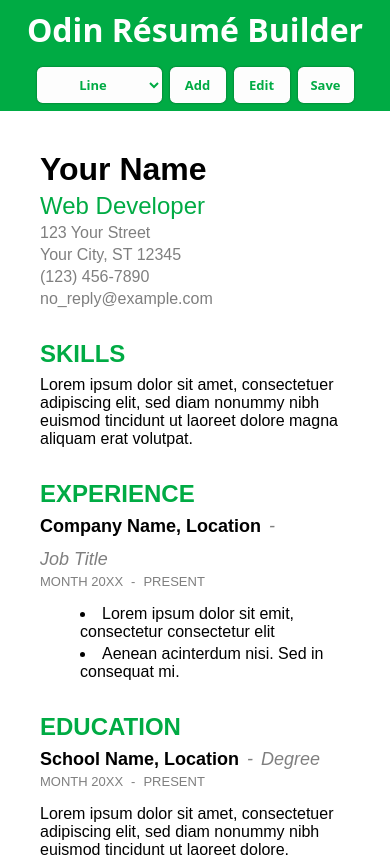
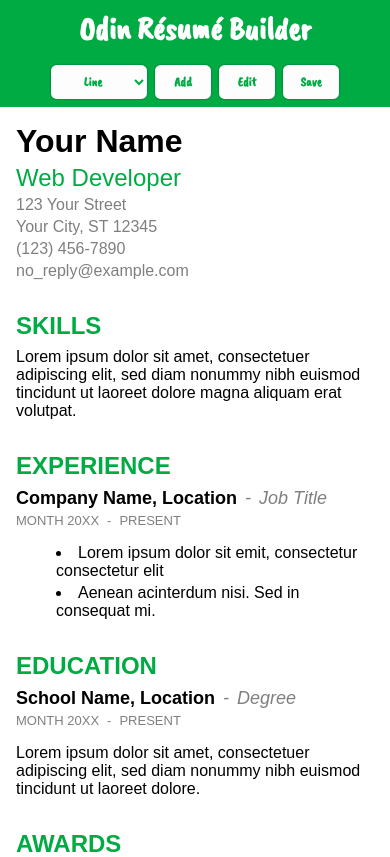
Before and after one commit to hussein-m-kandil/odin-resume-builder, a React (Vite) app: page / in a window 390 px wide. Shown: the top 857 px of the page. Built offline with nearby package versions, Linux system fonts and the light colour scheme.

Commit message:
Define font & Narrow white space on small Screens

```diff
--- a/src/index.css
+++ b/src/index.css
@@ -1,7 +1,14 @@
+@font-face {
+  font-family: "Caveat Brush";
+  src: url("./assets/fonts/CaveatBrush-Regular.ttf");
+  font-weight: 400;
+  font-style: normal;
+  font-display: block;
+}
+
 html {
   box-sizing: border-box;
-  font-family: cursive, system-ui, -apple-system, BlinkMacSystemFont, "Segoe UI",
-    Roboto, Oxygen, Ubuntu, Cantarell, "Open Sans", "Helvetica Neue", sans-serif;
+  font-family: "Caveat Brush", cursive, "Times New Roman", Times, serif;
   font-size: 100%;
 }
 
@@ -55,28 +62,32 @@ button:active {
 }
 
 #resume-container {
+  background-color: #fff;
   margin: 1.5rem auto;
+  max-height: 29.7cm;
+  max-width: 21cm;
   padding: 2.5rem;
-  max-width: 21cm;
-  min-height: 29.7cm;
-  background-color: #fff;
+  overflow: auto;
 }
 
 @media screen and (width < 22cm) {
   #resume-container {
     margin: 1rem auto;
+    padding: 2rem;
   }
 }
 
 @media screen and (width < 21.5cm) {
   #resume-container {
     margin: 0.5rem auto;
+    padding: 1.5rem;
   }
 }
 
 @media screen and (width < 21cm) {
   #resume-container {
     margin: 0 auto;
+    padding: 1rem;
   }
 }
 
@@ -103,5 +114,6 @@ button:active {
   #app-container > #resume-container {
     display: block;
     padding: 0;
+    margin: 0;
   }
 }
```
Also changed, not shown: src/assets/fonts/CaveatBrush-Regular.ttf (added).
